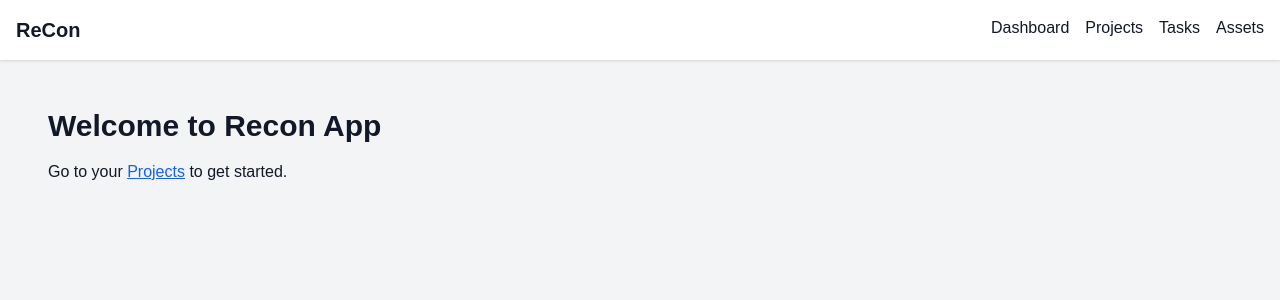
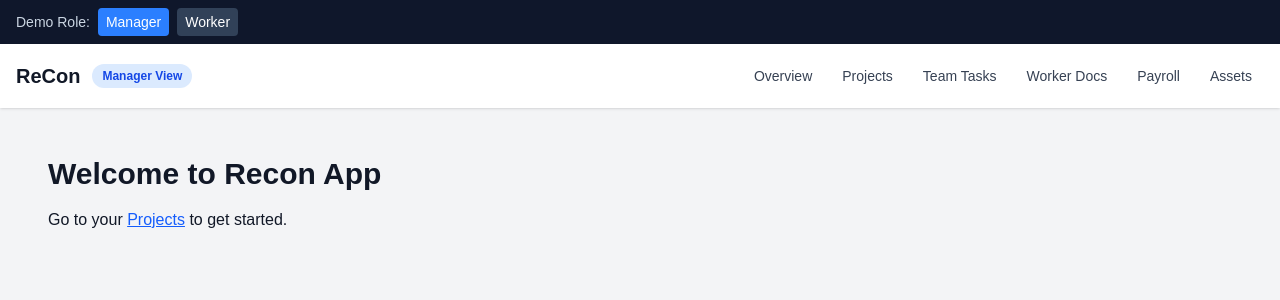
Before and after one commit to MohamadAlKadi/ReCon-Management-Platform, a Next.js app: page / in a window 1280 px wide. Shown: the top 300 px of the page. Built offline with nearby package versions, Linux system fonts and the light colour scheme.

Commit message:
Add query-param role switcher and role-aware navbar

```diff
--- a/src/app/layout.tsx
+++ b/src/app/layout.tsx
@@ -1,5 +1,6 @@
+import { Suspense } from 'react';
 import './globals.css';
-import Navbar from '@/components/Navbar';
+import RoleAwareNavbar from '@/components/RoleAwareNavbar';
 
 export const metadata = {
   title: 'ReCon - Manpower Management',
@@ -10,7 +11,9 @@ export default function Layout({ children }: { children: React.ReactNode }) {
   return (
     <html lang="en">
       <body className="bg-gray-100 text-gray-900 min-h-screen">
-        <Navbar />
+        <Suspense fallback={null}>
+          <RoleAwareNavbar />
+        </Suspense>
         <main className="p-4">{children}</main>
       </body>
     </html>
--- a/src/components/Navbar.tsx
+++ b/src/components/Navbar.tsx
@@ -1,15 +1,65 @@
-import Link from 'next/link'
+'use client';
 
-export default function Navbar() {
+import Link from 'next/link';
+import { usePathname } from 'next/navigation';
+
+type Role = 'manager' | 'worker';
+
+type NavItem = {
+  label: string;
+  href: string;
+};
+
+const navItemsByRole: Record<Role, NavItem[]> = {
+  manager: [
+    { label: 'Overview', href: '/dashboard' },
+    { label: 'Projects', href: '/projects' },
+    { label: 'Team Tasks', href: '/tasks' },
+    { label: 'Worker Docs', href: '/documents' },
+    { label: 'Payroll', href: '/payroll' },
+    { label: 'Assets', href: '/assets' },
+  ],
+  worker: [
+    { label: 'My Dashboard', href: '/dashboard' },
+    { label: 'My Tasks', href: '/tasks' },
+    { label: 'My Documents', href: '/documents' },
+    { label: 'Project Timeline', href: '/projects' },
+    { label: 'Assigned Assets', href: '/assets' },
+  ],
+};
+
+export default function Navbar({ role }: { role: Role }) {
+  const pathname = usePathname();
+  const navItems = navItemsByRole[role];
+  const roleLabel = role === 'manager' ? 'Manager View' : 'Worker View';
+
   return (
-    <nav className="bg-white shadow p-4 flex justify-between">
-      <div className="font-bold text-xl">ReCon</div>
-      <div className="space-x-4">
-        <Link href="/dashboard" className="hover:text-blue-600">Dashboard</Link>
-        <Link href="/projects" className="hover:text-blue-600">Projects</Link>
-        <Link href="/tasks" className="hover:text-blue-600">Tasks</Link>
-        <Link href="/assets" className="hover:text-blue-600">Assets</Link>
+    <nav className="bg-white shadow p-4 flex flex-col gap-3 md:flex-row md:items-center md:justify-between">
+      <div className="flex items-center gap-3">
+        <div className="font-bold text-xl">ReCon</div>
+        <span className="rounded-full bg-blue-100 px-2.5 py-1 text-xs font-semibold text-blue-700">
+          {roleLabel}
+        </span>
+      </div>
+      <div className="flex flex-wrap gap-1.5 md:justify-end">
+        {navItems.map((item) => {
+          const isActive = pathname === item.href;
+
+          return (
+            <Link
+              key={item.href + item.label}
+              href={{ pathname: item.href, query: { role } }}
+              className={`rounded-md px-3 py-1.5 text-sm transition-colors ${
+                isActive
+                  ? 'bg-blue-600 text-white'
+                  : 'text-gray-700 hover:bg-gray-100 hover:text-blue-600'
+              }`}
+            >
+              {item.label}
+            </Link>
+          );
+        })}
       </div>
     </nav>
-  )
+  );
 }
--- /dev/null
+++ b/src/components/RoleAwareNavbar.tsx
@@ -0,0 +1,44 @@
+'use client';
+
+import Link from 'next/link';
+import { usePathname, useSearchParams } from 'next/navigation';
+import Navbar from '@/components/Navbar';
+
+type Role = 'manager' | 'worker';
+
+function getRole(roleParam: string | null): Role {
+  return roleParam === 'worker' ? 'worker' : 'manager';
+}
+
+export default function RoleAwareNavbar() {
+  const pathname = usePathname();
+  const searchParams = useSearchParams();
+  const role = getRole(searchParams.get('role'));
+
+  return (
+    <>
+      <div className="bg-slate-900 px-4 py-2 text-sm text-white">
+        <div className="mx-auto flex max-w-7xl items-center gap-2">
+          <span className="text-slate-300">Demo Role:</span>
+          <Link
+            href={{ pathname, query: { role: 'manager' } }}
+            className={`rounded px-2 py-1 ${
+              role === 'manager' ? 'bg-blue-500 text-white' : 'bg-slate-700 hover:bg-slate-600'
+            }`}
+          >
+            Manager
+          </Link>
+          <Link
+            href={{ pathname, query: { role: 'worker' } }}
+            className={`rounded px-2 py-1 ${
+              role === 'worker' ? 'bg-blue-500 text-white' : 'bg-slate-700 hover:bg-slate-600'
+            }`}
+          >
+            Worker
+          </Link>
+        </div>
+      </div>
+      <Navbar role={role} />
+    </>
+  );
+}
```
